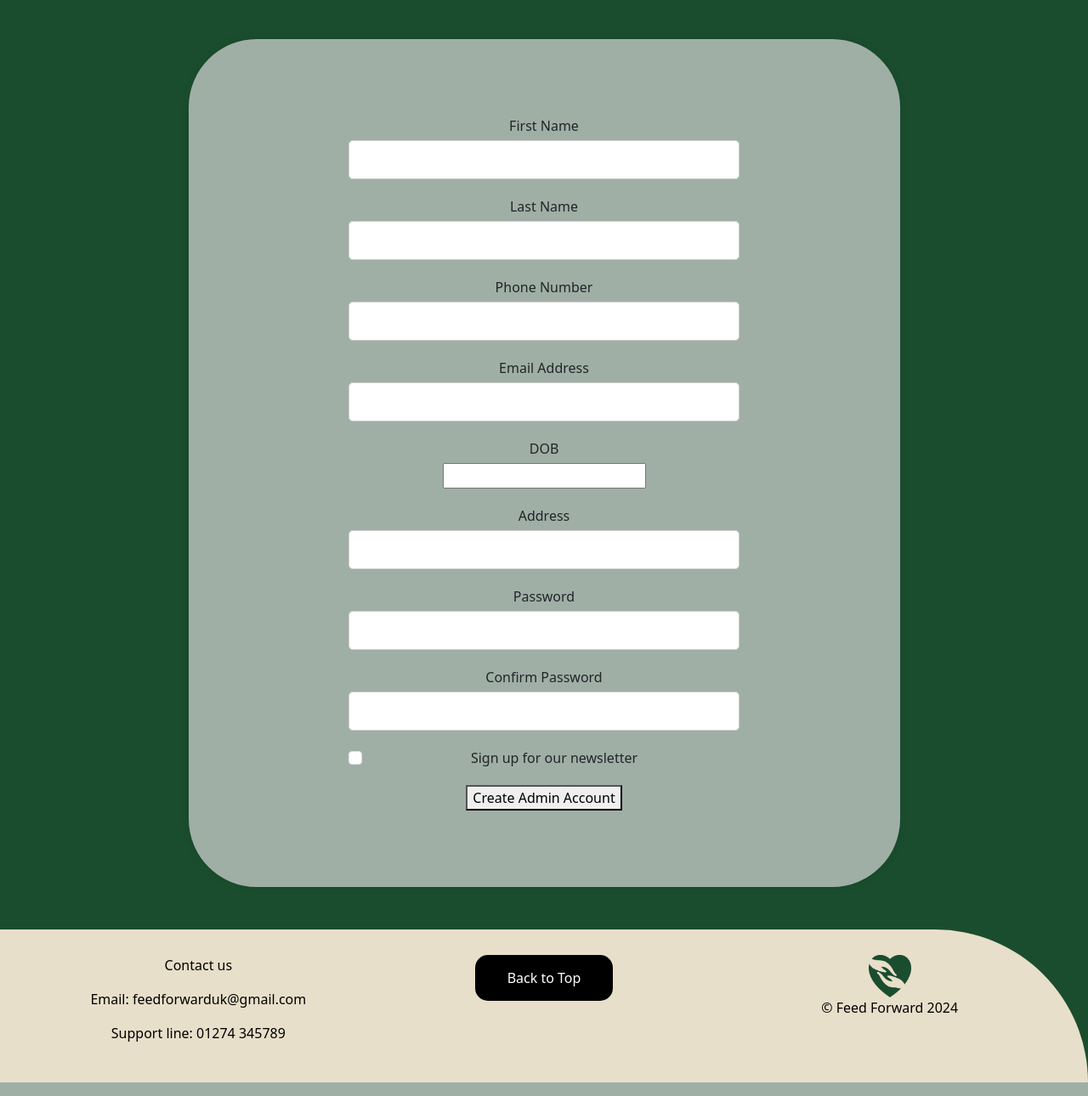
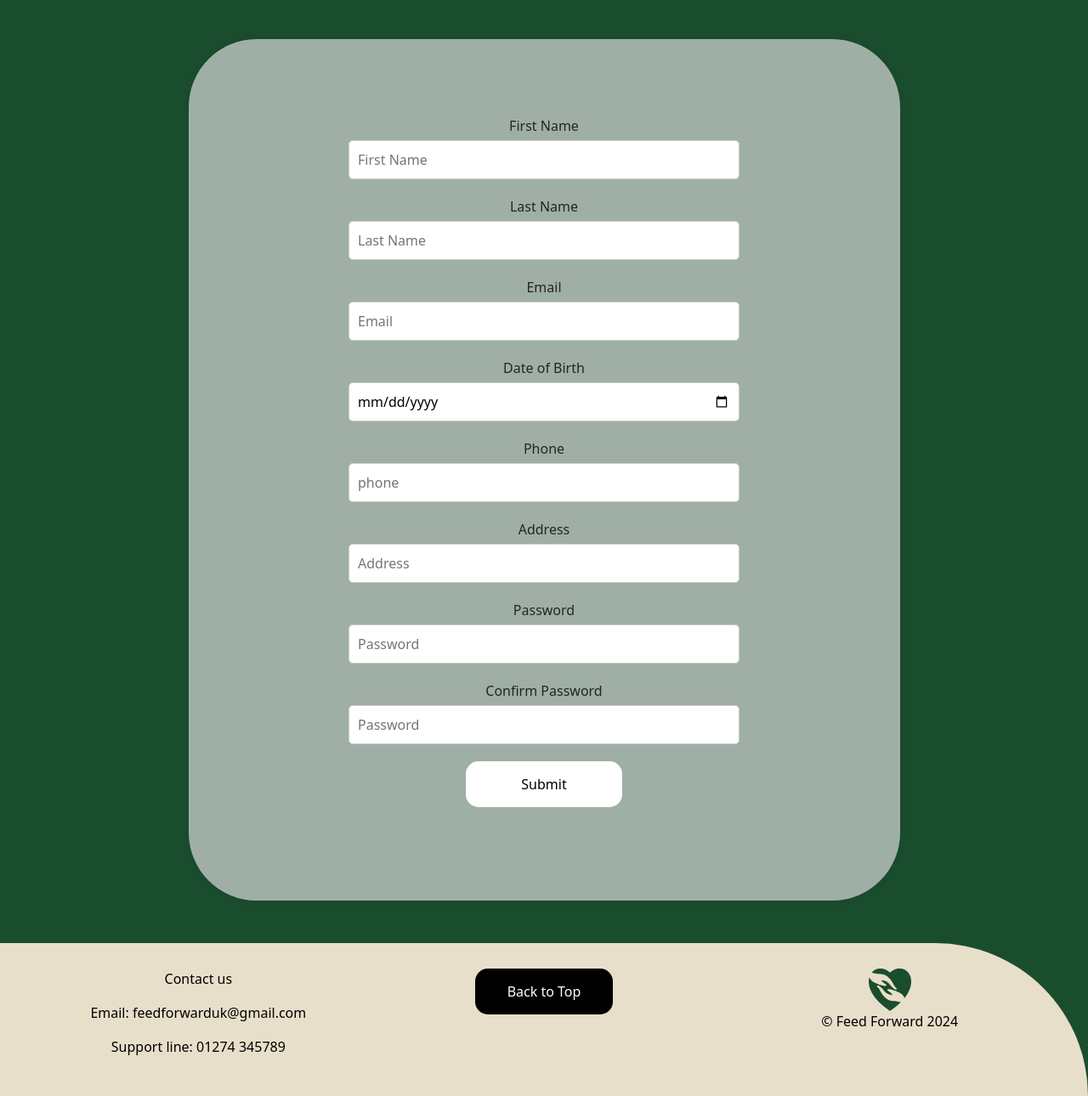
Before and after one commit to SxryxnshS5/FeedForward, a Flask app: template templates/main/create_admin_account.html in a window 1280 px wide. Shown: the part 270-1560 px from the top of the page at 85% size. Run offline with Flask 3, Linux system fonts and the light colour scheme; the template is opened without the code that fills it: values that come from a table or form of the project are taken from there, others are empty; some libraries are stand-ins or nearby versions; some web fonts are replaced.

Commit message:
update create admin account

```diff
--- a/templates/main/create_admin_account.html
+++ b/templates/main/create_admin_account.html
@@ -26,46 +26,103 @@
 <div class="background-container">
     <div class="container1">
         <!-- Signup form -->
-        <form action="#" class="signup-form">
-          <div class="form-group">
+        <form action="#" class="signup-form" method="POST">
+            {{ form.csrf_token }}
+
+            <!-- First Name -->
+            <div class="form-group field">
+                <div class="control">
                     <label for="first-name">First Name</label>
-            <input type="text" id="first-name" name="first-name" required>
-          </div>
-          <div class="form-group">
-            <label for="last-name">Last Name</label>
-            <input type="text" id="last-name" name="last-name" required>
-          </div>
-          <div class="form-group">
-            <label for="phone">Phone Number</label>
-            <input type="tel" id="phone" name="phone" required>
-          </div>
-          <div class="form-group">
-            <label for="email">Email Address</label>
-            <input type="email" id="email" name="email" required>
-          </div>
-          <div>
-            <div class="form-group">
-            <label for="dob">DOB</label>
-            <input type="dob" id="dob" name="dob" required>
+                    {{ form.first_name(class="input", placeholder="First Name") }}
+                    {% for error in form.first_name.errors %}
+                        <div class="error">{{ error }}</div>
+                    {% endfor %}
                 </div>
             </div>
-            <div class="form-group">
+
+            <!-- Last Name -->
+            <div class="form-group field">
+                <div class="control">
+                    <label for="last-name">Last Name</label>
+                    {{ form.last_name(class="input", placeholder="Last Name") }}
+                    {% for error in form.last_name.errors %}
+                        <div class="error">{{ error }}</div>
+                    {% endfor %}
+                </div>
+            </div>
+
+            <!-- Email -->
+            <div class="form-group field">
+                <div class="control">
+                    <label for="email">Email</label>
+                    {{ form.email(class="input", placeholder="Email") }}
+                    {% for error in form.email.errors %}
+                        <div class="error">{{ error }}</div>
+                    {% endfor %}
+                </div>
+            </div>
+
+            <!-- Date of Birth -->
+            <div class="form-group field">
+                <div class="control">
+                    <label for="date-of-birth">Date of Birth</label>
+                    {{ form.dob(class="input", type="date") }}
+                    {% for error in form.dob.errors %}
+                        <div class="error">{{ error }}</div>
+                    {% endfor %}
+                </div>
+            </div>
+
+            <!-- Phone -->
+            <div class="form-group field">
+                <div class="control">
+                    <label for="phone">Phone</label>
+                    {{ form.phone(class="input", placeholder="phone") }}
+                    {% for error in form.phone.errors %}
+                        <div class="error">{{ error }}</div>
+                    {% endfor %}
+                </div>
+            </div>
+
+            <!-- Address -->
+            <div class="form-group field">
+                <div class="control">
                     <label for="address">Address</label>
-            <input type="address" id="address" name="address" required>
+                    {{ form.address(class="input", placeholder="Address") }}
+                    {% for error in form.address.errors %}
+                        <div class="error">{{ error }}</div>
+                    {% endfor %}
                 </div>
-          <div class="form-group">
+            </div>
+
+            <!-- Password -->
+            <div class="form-group field">
+                <div class="control">
                     <label for="password">Password</label>
-            <input type="password" id="password" name="password" required>
+                    {{ form.password(class="input", placeholder="Password", type="password") }}
+                    {% for error in form.password.errors %}
+                        <div class="error">{{ error }}</div>
+                    {% endfor %}
                 </div>
-          <div class="form-group">
-            <label for="confirm-password">Confirm Password</label>
-            <input type="password" id="confirm-password" name="confirm-password" required>
             </div>
-          <div class="form-group form-check">
-            <input type="checkbox" class="form-check-input" id="newsletter" name="newsletter">
-            <label class="form-check-label" for="newsletter">Sign up for our newsletter</label>
+
+            <!-- Confirm Password -->
+            <div class="form-group field">
+                <div class="control">
+                    <label for="confirm_password">Confirm Password</label>
+                    {{ form.confirm_password(class="input", placeholder="Password", type="password") }}
+                    {% for error in form.confirm_password.errors %}
+                        <div class="error">{{ error }}</div>
+                    {% endfor %}
                 </div>
-          <button type="submit" class="signupbtn">Create Admin Account</button>
+            </div>
+
+            <!-- Submit Button -->
+            <div class="form-group field">
+                <div>
+                    {{ form.submit(class="button is-info is-centered custom-button") }}
+                </div>
+            </div>
         </form>
     </div>
 </div>
```
Lines whose indentation alone changed are shown as unchanged.
